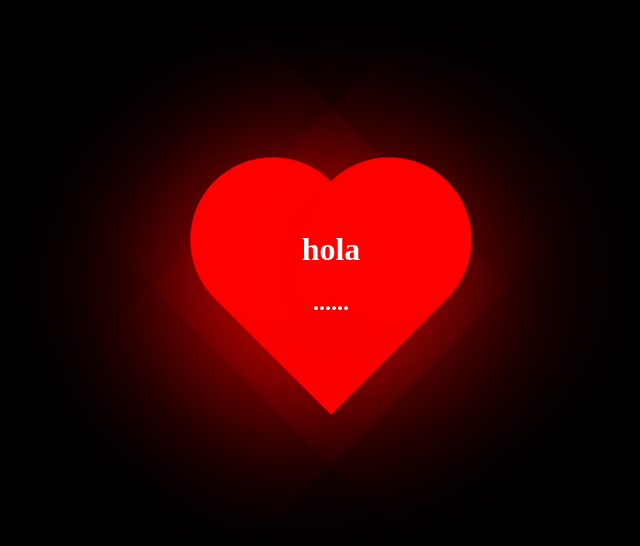
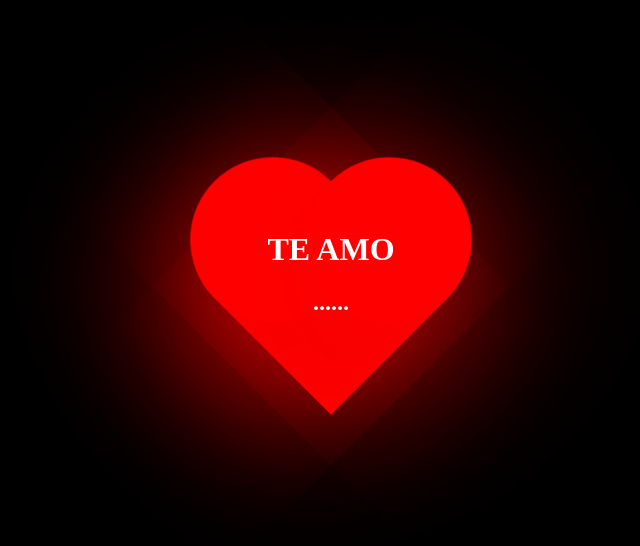
Before and after one commit to xamoxe/heart, a plain HTML site: page index.html in a window 1280 px wide. Shown: the part 102-648 px from the top of the page, without its empty margins (309-949 px from the left). Drawn offline with Linux system fonts and the light colour scheme.

Commit message:
Update index.html

```diff
--- a/index.html
+++ b/index.html
@@ -69,6 +69,6 @@
 </style>
 <body>
     <div class="hearth"></div>
-    <div class="contenido"><h1> hola </h1><h2>......</h2></div>
+    <div class="contenido"><h1> TE AMO </h1><h2>......</h2></div>
 </body>
 </html>
```
